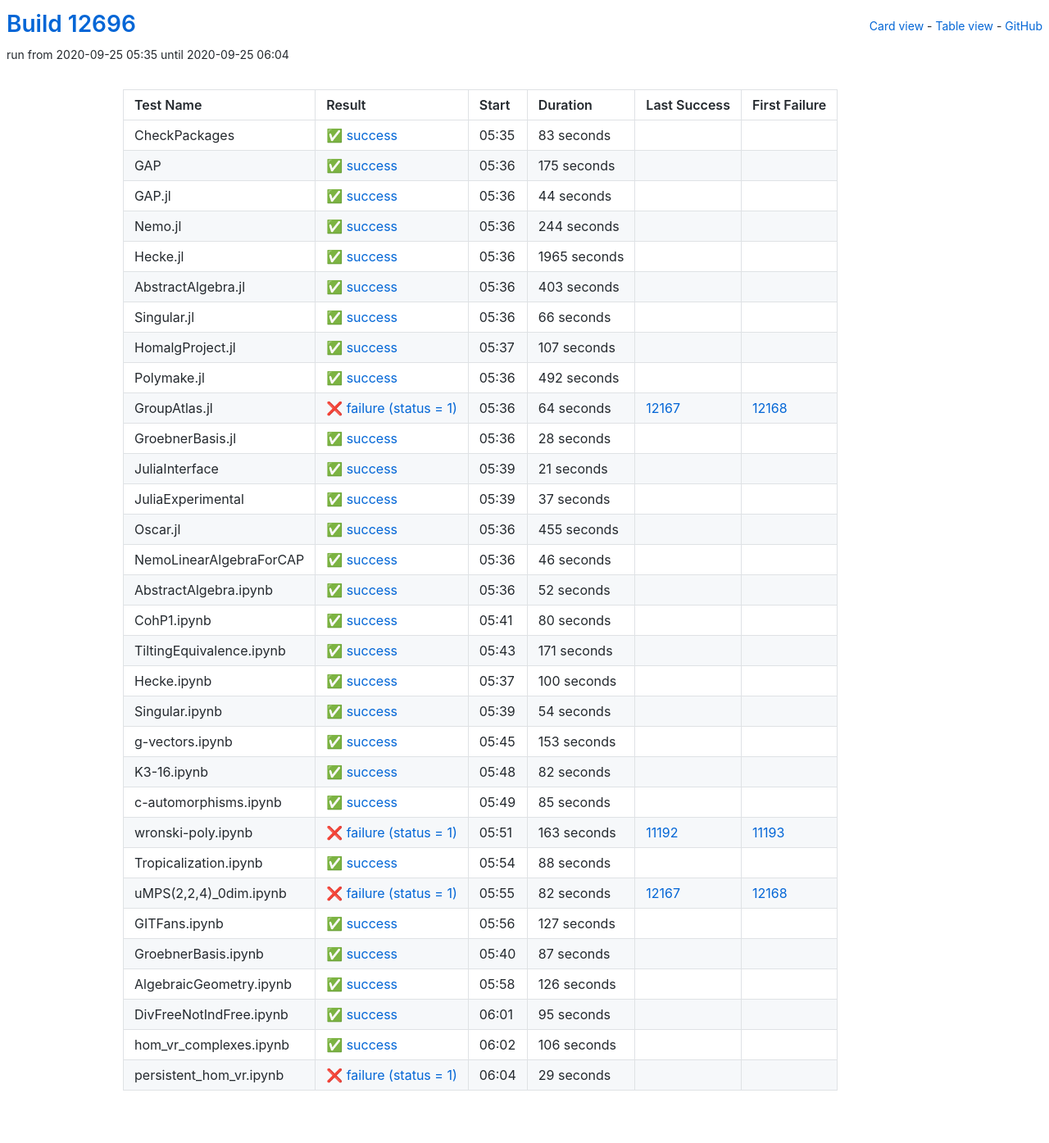
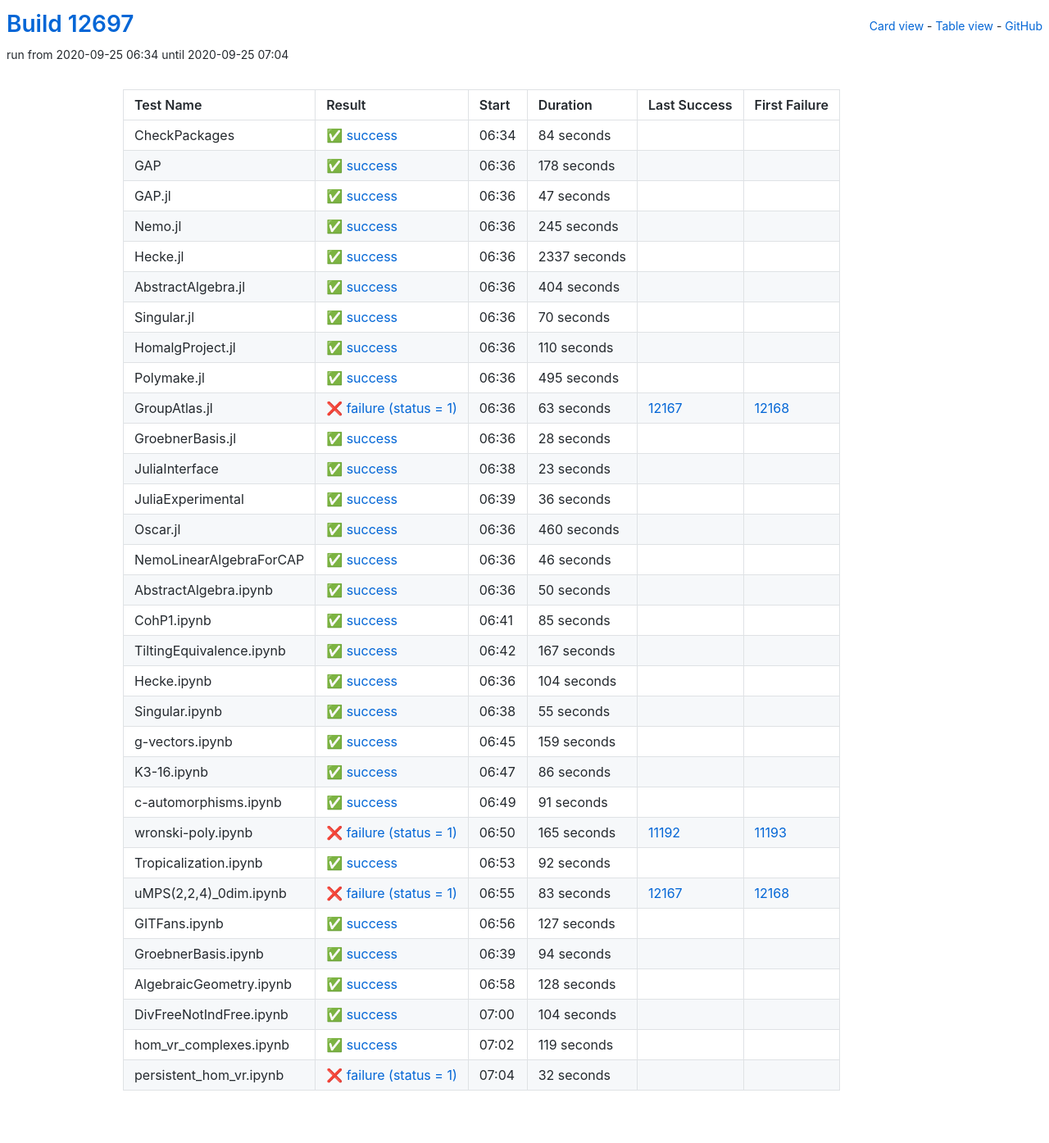
Before and after one commit to oscar-system/oscar-ci-status, a Jekyll site: the page built from table.html, in a window 1280 px wide. Shown: the whole page at 82% size. Built offline with Jekyll 4.4.1, drawn with Linux system fonts in a browser that asks for light colours.

Commit message:
Build #12697

```diff
--- a/_data/ci.yml
+++ b/_data/ci.yml
@@ -1,6 +1,6 @@
 ---
-build: 12696
-build_url: https://oscarci.mathematik.uni-kl.de/job/oscar/12696/
+build: 12697
+build_url: https://oscarci.mathematik.uni-kl.de/job/oscar/12697/
 job: oscar
 organization: oscar-system
 repo: oscar-ci-status
@@ -8,128 +8,128 @@
 tests:
 - name: CheckPackages
   id: checkpackages
-  log: https://oscarci.mathematik.uni-kl.de/job/oscar/12696/artifact/logs/build-12696/CheckPackages.log
-  start: 2020-09-25 05:35
+  log: https://oscarci.mathematik.uni-kl.de/job/oscar/12697/artifact/logs/build-12697/CheckPackages.log
+  start: 2020-09-25 06:34
   success: true
   exitcode: 0
   status: success
-  duration: 83
+  duration: 84
   last_success: false
   last_success_url:
   first_failure: false
   first_failure_url:
 - name: GAP
   id: gap
-  log: https://oscarci.mathematik.uni-kl.de/job/oscar/12696/artifact/logs/build-12696/GAP.log
-  start: 2020-09-25 05:36
+  log: https://oscarci.mathematik.uni-kl.de/job/oscar/12697/artifact/logs/build-12697/GAP.log
+  start: 2020-09-25 06:36
   success: true
   exitcode: 0
   status: success
-  duration: 175
+  duration: 178
   last_success: false
   last_success_url:
   first_failure: false
   first_failure_url:
 - name: GAP.jl
   id: gap-jl
-  log: https://oscarci.mathematik.uni-kl.de/job/oscar/12696/artifact/logs/build-12696/GAP.jl.log
-  start: 2020-09-25 05:36
+  log: https://oscarci.mathematik.uni-kl.de/job/oscar/12697/artifact/logs/build-12697/GAP.jl.log
+  start: 2020-09-25 06:36
   success: true
   exitcode: 0
   status: success
-  duration: 44
+  duration: 47
   last_success: false
   last_success_url:
   first_failure: false
   first_failure_url:
 - name: Nemo.jl
   id: nemo-jl
-  log: https://oscarci.mathematik.uni-kl.de/job/oscar/12696/artifact/logs/build-12696/Nemo.jl.log
-  start: 2020-09-25 05:36
+  log: https://oscarci.mathematik.uni-kl.de/job/oscar/12697/artifact/logs/build-12697/Nemo.jl.log
+  start: 2020-09-25 06:36
   success: true
   exitcode: 0
   status: success
-  duration: 244
+  duration: 245
   last_success: false
   last_success_url:
   first_failure: false
   first_failure_url:
 - name: Hecke.jl
   id: hecke-jl
-  log: https://oscarci.mathematik.uni-kl.de/job/oscar/12696/artifact/logs/build-12696/Hecke.jl.log
-  start: 2020-09-25 05:36
+  log: https://oscarci.mathematik.uni-kl.de/job/oscar/12697/artifact/logs/build-12697/Hecke.jl.log
+  start: 2020-09-25 06:36
   success: true
   exitcode: 0
   status: success
-  duration: 1965
+  duration: 2337
   last_success: false
   last_success_url:
   first_failure: false
   first_failure_url:
 - name: AbstractAlgebra.jl
   id: abstractalgebra-jl
-  log: https://oscarci.mathematik.uni-kl.de/job/oscar/12696/artifact/logs/build-12696/AbstractAlgebra.jl.log
-  start: 2020-09-25 05:36
+  log: https://oscarci.mathematik.uni-kl.de/job/oscar/12697/artifact/logs/build-12697/AbstractAlgebra.jl.log
+  start: 2020-09-25 06:36
   success: true
   exitcode: 0
   status: success
-  duration: 403
+  duration: 404
   last_success: false
   last_success_url:
   first_failure: false
   first_failure_url:
 - name: Singular.jl
   id: singular-jl
-  log: https://oscarci.mathematik.uni-kl.de/job/oscar/12696/artifact/logs/build-12696/Singular.jl.log
-  start: 2020-09-25 05:36
+  log: https://oscarci.mathematik.uni-kl.de/job/oscar/12697/artifact/logs/build-12697/Singular.jl.log
+  start: 2020-09-25 06:36
   success: true
   exitcode: 0
   status: success
-  duration: 66
+  duration: 70
   last_success: false
   last_success_url:
   first_failure: false
   first_failure_url:
 - name: HomalgProject.jl
   id: homalgproject-jl
-  log: https://oscarci.mathematik.uni-kl.de/job/oscar/12696/artifact/logs/build-12696/HomalgProject.jl.log
-  start: 2020-09-25 05:37
+  log: https://oscarci.mathematik.uni-kl.de/job/oscar/12697/artifact/logs/build-12697/HomalgProject.jl.log
+  start: 2020-09-25 06:36
   success: true
   exitcode: 0
   status: success
-  duration: 107
+  duration: 110
   last_success: false
   last_success_url:
   first_failure: false
   first_failure_url:
 - name: Polymake.jl
   id: polymake-jl
-  log: https://oscarci.mathematik.uni-kl.de/job/oscar/12696/artifact/logs/build-12696/Polymake.jl.log
-  start: 2020-09-25 05:36
+  log: https://oscarci.mathematik.uni-kl.de/job/oscar/12697/artifact/logs/build-12697/Polymake.jl.log
+  start: 2020-09-25 06:36
   success: true
   exitcode: 0
   status: success
-  duration: 492
+  duration: 495
   last_success: false
   last_success_url:
   first_failure: false
   first_failure_url:
 - name: GroupAtlas.jl
   id: groupatlas-jl
-  log: https://oscarci.mathematik.uni-kl.de/job/oscar/12696/artifact/logs/build-12696/GroupAtlas.jl.log
-  start: 2020-09-25 05:36
+  log: https://oscarci.mathematik.uni-kl.de/job/oscar/12697/artifact/logs/build-12697/GroupAtlas.jl.log
+  start: 2020-09-25 06:36
   success: false
   exitcode: 1
   status: failure
-  duration: 64
+  duration: 63
   last_success: 12167
   last_success_url: https://oscarci.mathematik.uni-kl.de/job/oscar/12167/
   first_failure: 12168
   first_failure_url: https://oscarci.mathematik.uni-kl.de/job/oscar/12168/
 - name: GroebnerBasis.jl
   id: groebnerbasis-jl
-  log: https://oscarci.mathematik.uni-kl.de/job/oscar/12696/artifact/logs/build-12696/GroebnerBasis.jl.log
-  start: 2020-09-25 05:36
+  log: https://oscarci.mathematik.uni-kl.de/job/oscar/12697/artifact/logs/build-12697/GroebnerBasis.jl.log
+  start: 2020-09-25 06:36
   success: true
   exitcode: 0
   status: success
@@ -140,44 +140,44 @@
   first_failure_url:
 - name: JuliaInterface
   id: juliainterface
-  log: https://oscarci.mathematik.uni-kl.de/job/oscar/12696/artifact/logs/build-12696/JuliaInterface.log
-  start: 2020-09-25 05:39
+  log: https://oscarci.mathematik.uni-kl.de/job/oscar/12697/artifact/logs/build-12697/JuliaInterface.log
+  start: 2020-09-25 06:38
   success: true
   exitcode: 0
   status: success
-  duration: 21
+  duration: 23
   last_success: false
   last_success_url:
   first_failure: false
   first_failure_url:
 - name: JuliaExperimental
   id: juliaexperimental
-  log: https://oscarci.mathematik.uni-kl.de/job/oscar/12696/artifact/logs/build-12696/JuliaExperimental.log
-  start: 2020-09-25 05:39
+  log: https://oscarci.mathematik.uni-kl.de/job/oscar/12697/artifact/logs/build-12697/JuliaExperimental.log
+  start: 2020-09-25 06:39
   success: true
   exitcode: 0
   status: success
-  duration: 37
+  duration: 36
   last_success: false
   last_success_url:
   first_failure: false
   first_failure_url:
 - name: Oscar.jl
   id: oscar-jl
-  log: https://oscarci.mathematik.uni-kl.de/job/oscar/12696/artifact/logs/build-12696/Oscar.jl.log
-  start: 2020-09-25 05:36
+  log: https://oscarci.mathematik.uni-kl.de/job/oscar/12697/artifact/logs/build-12697/Oscar.jl.log
+  start: 2020-09-25 06:36
   success: true
   exitcode: 0
   status: success
-  duration: 455
+  duration: 460
   last_success: false
   last_success_url:
   first_failure: false
   first_failure_url:
 - name: NemoLinearAlgebraForCAP
   id: nemolinearalgebraforcap
-  log: https://oscarci.mathematik.uni-kl.de/job/oscar/12696/artifact/logs/build-12696/NemoLinearAlgebraForCAP.log
-  start: 2020-09-25 05:36
+  log: https://oscarci.mathematik.uni-kl.de/job/oscar/12697/artifact/logs/build-12697/NemoLinearAlgebraForCAP.log
+  start: 2020-09-25 06:36
   success: true
   exitcode: 0
   status: success
@@ -188,92 +188,20 @@
   first_failure_url:
 - name: AbstractAlgebra.ipynb
   id: abstractalgebra-ipynb
-  log: https://oscarci.mathematik.uni-kl.de/job/oscar/12696/artifact/logs/build-12696/AbstractAlgebra.ipynb.log
-  start: 2020-09-25 05:36
+  log: https://oscarci.mathematik.uni-kl.de/job/oscar/12697/artifact/logs/build-12697/AbstractAlgebra.ipynb.log
+  start: 2020-09-25 06:36
   success: true
   exitcode: 0
   status: success
-  duration: 52
+  duration: 50
   last_success: false
   last_success_url:
   first_failure: false
   first_failure_url:
 - name: CohP1.ipynb
   id: cohp1-ipynb
-  log: https://oscarci.mathematik.uni-kl.de/job/oscar/12696/artifact/logs/build-12696/CohP1.ipynb.log
-  start: 2020-09-25 05:41
-  success: true
-  exitcode: 0
-  status: success
-  duration: 80
-  last_success: false
-  last_success_url:
-  first_failure: false
-  first_failure_url:
-- name: TiltingEquivalence.ipynb
-  id: tiltingequivalence-ipynb
-  log: https://oscarci.mathematik.uni-kl.de/job/oscar/12696/artifact/logs/build-12696/TiltingEquivalence.ipynb.log
-  start: 2020-09-25 05:43
-  success: true
-  exitcode: 0
-  status: success
-  duration: 171
-  last_success: false
-  last_success_url:
-  first_failure: false
-  first_failure_url:
-- name: Hecke.ipynb
-  id: hecke-ipynb
-  log: https://oscarci.mathematik.uni-kl.de/job/oscar/12696/artifact/logs/build-12696/Hecke.ipynb.log
-  start: 2020-09-25 05:37
-  success: true
-  exitcode: 0
-  status: success
-  duration: 100
-  last_success: false
-  last_success_url:
-  first_failure: false
-  first_failure_url:
-- name: Singular.ipynb
-  id: singular-ipynb
-  log: https://oscarci.mathematik.uni-kl.de/job/oscar/12696/artifact/logs/build-12696/Singular.ipynb.log
-  start: 2020-09-25 05:39
-  success: true
-  exitcode: 0
-  status: success
-  duration: 54
-  last_success: false
-  last_success_url:
-  first_failure: false
-  first_failure_url:
-- name: g-vectors.ipynb
-  id: g-vectors-ipynb
-  log: https://oscarci.mathematik.uni-kl.de/job/oscar/12696/artifact/logs/build-12696/g-vectors.ipynb.log
-  start: 2020-09-25 05:45
-  success: true
-  exitcode: 0
-  status: success
-  duration: 153
-  last_success: false
-  last_success_url:
-  first_failure: false
-  first_failure_url:
-- name: K3-16.ipynb
-  id: k3-16-ipynb
-  log: https://oscarci.mathematik.uni-kl.de/job/oscar/12696/artifact/logs/build-12696/K3-16.ipynb.log
-  start: 2020-09-25 05:48
-  success: true
-  exitcode: 0
-  status: success
-  duration: 82
-  last_success: false
-  last_success_url:
-  first_failure: false
-  first_failure_url:
-- name: c-automorphisms.ipynb
-  id: c-automorphisms-ipynb
-  log: https://oscarci.mathematik.uni-kl.de/job/oscar/12696/artifact/logs/build-12696/c-automorphisms.ipynb.log
-  start: 2020-09-25 05:49
+  log: https://oscarci.mathematik.uni-kl.de/job/oscar/12697/artifact/logs/build-12697/CohP1.ipynb.log
+  start: 2020-09-25 06:41
   success: true
   exitcode: 0
   status: success
@@ -282,46 +210,118 @@
   last_success_url:
   first_failure: false
   first_failure_url:
+- name: TiltingEquivalence.ipynb
+  id: tiltingequivalence-ipynb
+  log: https://oscarci.mathematik.uni-kl.de/job/oscar/12697/artifact/logs/build-12697/TiltingEquivalence.ipynb.log
+  start: 2020-09-25 06:42
+  success: true
+  exitcode: 0
+  status: success
+  duration: 167
+  last_success: false
+  last_success_url:
+  first_failure: false
+  first_failure_url:
+- name: Hecke.ipynb
+  id: hecke-ipynb
+  log: https://oscarci.mathematik.uni-kl.de/job/oscar/12697/artifact/logs/build-12697/Hecke.ipynb.log
+  start: 2020-09-25 06:36
+  success: true
+  exitcode: 0
+  status: success
+  duration: 104
+  last_success: false
+  last_success_url:
+  first_failure: false
+  first_failure_url:
+- name: Singular.ipynb
+  id: singular-ipynb
+  log: https://oscarci.mathematik.uni-kl.de/job/oscar/12697/artifact/logs/build-12697/Singular.ipynb.log
+  start: 2020-09-25 06:38
+  success: true
+  exitcode: 0
+  status: success
+  duration: 55
+  last_success: false
+  last_success_url:
+  first_failure: false
+  first_failure_url:
+- name: g-vectors.ipynb
+  id: g-vectors-ipynb
+  log: https://oscarci.mathematik.uni-kl.de/job/oscar/12697/artifact/logs/build-12697/g-vectors.ipynb.log
+  start: 2020-09-25 06:45
+  success: true
+  exitcode: 0
+  status: success
+  duration: 159
+  last_success: false
+  last_success_url:
+  first_failure: false
+  first_failure_url:
+- name: K3-16.ipynb
+  id: k3-16-ipynb
+  log: https://oscarci.mathematik.uni-kl.de/job/oscar/12697/artifact/logs/build-12697/K3-16.ipynb.log
+  start: 2020-09-25 06:47
+  success: true
+  exitcode: 0
+  status: success
+  duration: 86
+  last_success: false
+  last_success_url:
+  first_failure: false
+  first_failure_url:
+- name: c-automorphisms.ipynb
+  id: c-automorphisms-ipynb
+  log: https://oscarci.mathematik.uni-kl.de/job/oscar/12697/artifact/logs/build-12697/c-automorphisms.ipynb.log
+  start: 2020-09-25 06:49
+  success: true
+  exitcode: 0
+  status: success
+  duration: 91
+  last_success: false
+  last_success_url:
+  first_failure: false
+  first_failure_url:
 - name: wronski-poly.ipynb
   id: wronski-poly-ipynb
-  log: https://oscarci.mathematik.uni-kl.de/job/oscar/12696/artifact/logs/build-12696/wronski-poly.ipynb.log
-  start: 2020-09-25 05:51
+  log: https://oscarci.mathematik.uni-kl.de/job/oscar/12697/artifact/logs/build-12697/wronski-poly.ipynb.log
+  start: 2020-09-25 06:50
   success: false
   exitcode: 1
   status: failure
-  duration: 163
+  duration: 165
   last_success: 11192
   last_success_url: https://oscarci.mathematik.uni-kl.de/job/oscar/11192/
   first_failure: 11193
   first_failure_url: https://oscarci.mathematik.uni-kl.de/job/oscar/11193/
 - name: Tropicalization.ipynb
   id: tropicalization-ipynb
-  log: https://oscarci.mathematik.uni-kl.de/job/oscar/12696/artifact/logs/build-12696/Tropicalization.ipynb.log
-  start: 2020-09-25 05:54
+  log: https://oscarci.mathematik.uni-kl.de/job/oscar/12697/artifact/logs/build-12697/Tropicalization.ipynb.log
+  start: 2020-09-25 06:53
   success: true
   exitcode: 0
   status: success
-  duration: 88
+  duration: 92
   last_success: false
   last_success_url:
   first_failure: false
   first_failure_url:
 - name: uMPS(2,2,4)_0dim.ipynb
   id: umps-2-2-4-0dim-ipynb
-  log: https://oscarci.mathematik.uni-kl.de/job/oscar/12696/artifact/logs/build-12696/uMPS-2-2-4-_0dim.ipynb.log
-  start: 2020-09-25 05:55
+  log: https://oscarci.mathematik.uni-kl.de/job/oscar/12697/artifact/logs/build-12697/uMPS-2-2-4-_0dim.ipynb.log
+  start: 2020-09-25 06:55
   success: false
   exitcode: 1
   status: failure
-  duration: 82
+  duration: 83
   last_success: 12167
   last_success_url: https://oscarci.mathematik.uni-kl.de/job/oscar/12167/
   first_failure: 12168
   first_failure_url: https://oscarci.mathematik.uni-kl.de/job/oscar/12168/
 - name: GITFans.ipynb
   id: gitfans-ipynb
-  log: https://oscarci.mathematik.uni-kl.de/job/oscar/12696/artifact/logs/build-12696/GITFans.ipynb.log
-  start: 2020-09-25 05:56
+  log: https://oscarci.mathematik.uni-kl.de/job/oscar/12697/artifact/logs/build-12697/GITFans.ipynb.log
+  start: 2020-09-25 06:56
   success: true
   exitcode: 0
   status: success
@@ -332,60 +332,60 @@
   first_failure_url:
 - name: GroebnerBasis.ipynb
   id: groebnerbasis-ipynb
-  log: https://oscarci.mathematik.uni-kl.de/job/oscar/12696/artifact/logs/build-12696/GroebnerBasis.ipynb.log
-  start: 2020-09-25 05:40
+  log: https://oscarci.mathematik.uni-kl.de/job/oscar/12697/artifact/logs/build-12697/GroebnerBasis.ipynb.log
+  start: 2020-09-25 06:39
   success: true
   exitcode: 0
   status: success
-  duration: 87
+  duration: 94
   last_success: false
   last_success_url:
   first_failure: false
   first_failure_url:
 - name: AlgebraicGeometry.ipynb
   id: algebraicgeometry-ipynb
-  log: https://oscarci.mathematik.uni-kl.de/job/oscar/12696/artifact/logs/build-12696/AlgebraicGeometry.ipynb.log
-  start: 2020-09-25 05:58
+  log: https://oscarci.mathematik.uni-kl.de/job/oscar/12697/artifact/logs/build-12697/AlgebraicGeometry.ipynb.log
+  start: 2020-09-25 06:58
   success: true
   exitcode: 0
   status: success
-  duration: 126
+  duration: 128
   last_success: false
   last_success_url:
   first_failure: false
   first_failure_url:
 - name: DivFreeNotIndFree.ipynb
   id: divfreenotindfree-ipynb
-  log: https://oscarci.mathematik.uni-kl.de/job/oscar/12696/artifact/logs/build-12696/DivFreeNotIndFree.ipynb.log
-  start: 2020-09-25 06:01
+  log: https://oscarci.mathematik.uni-kl.de/job/oscar/12697/artifact/logs/build-12697/DivFreeNotIndFree.ipynb.log
+  start: 2020-09-25 07:00
   success: true
   exitcode: 0
   status: success
-  duration: 95
+  duration: 104
   last_success: false
   last_success_url:
   first_failure: false
   first_failure_url:
 - name: hom_vr_complexes.ipynb
   id: hom-vr-complexes-ipynb
-  log: https://oscarci.mathematik.uni-kl.de/job/oscar/12696/artifact/logs/build-12696/hom_vr_complexes.ipynb.log
-  start: 2020-09-25 06:02
+  log: https://oscarci.mathematik.uni-kl.de/job/oscar/12697/artifact/logs/build-12697/hom_vr_complexes.ipynb.log
+  start: 2020-09-25 07:02
   success: true
   exitcode: 0
   status: success
-  duration: 106
+  duration: 119
   last_success: false
   last_success_url:
   first_failure: false
   first_failure_url:
 - name: persistent_hom_vr.ipynb
   id: persistent-hom-vr-ipynb
-  log: https://oscarci.mathematik.uni-kl.de/job/oscar/12696/artifact/logs/build-12696/persistent_hom_vr.ipynb.log
-  start: 2020-09-25 06:04
+  log: https://oscarci.mathematik.uni-kl.de/job/oscar/12697/artifact/logs/build-12697/persistent_hom_vr.ipynb.log
+  start: 2020-09-25 07:04
   success: false
   exitcode: 1
   status: failure
-  duration: 29
+  duration: 32
   last_success: false
   last_success_url:
   first_failure: false
```
Also changed, not shown: README.md.
